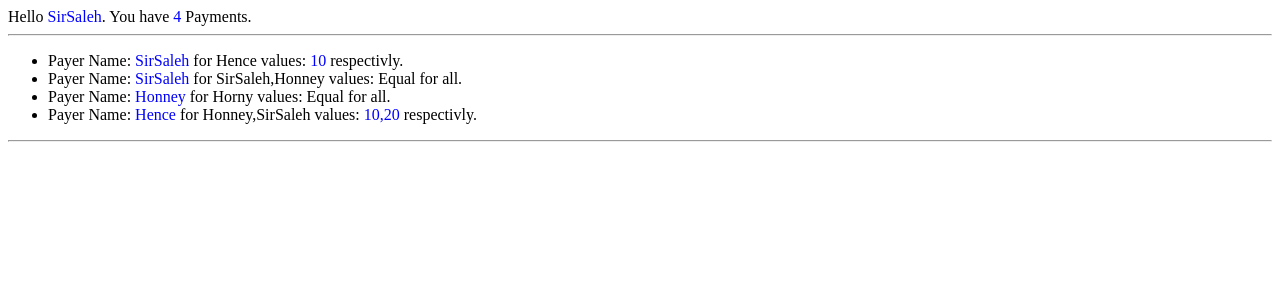
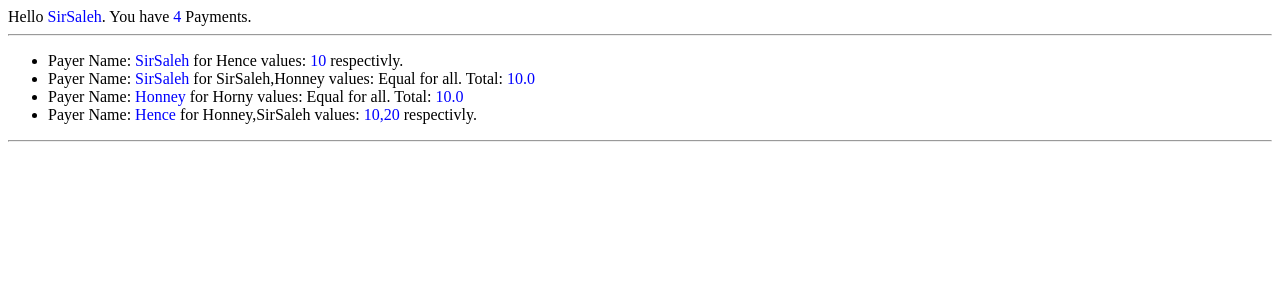
Before and after one commit to SirSaleh/dongy, a Django app: a page that uses dongycosts/templates/lists.html in a window 1280 px wide. Shown: the top 300 px of the page. Run offline with Django 3.2, Linux system fonts and the light colour scheme; a user stored in the database is signed in; data comes from the database, SQL or seed files in the repository.

Commit message:
Cost amount for equal payments added to list template

```diff
--- a/dongycosts/templates/lists.html
+++ b/dongycosts/templates/lists.html
@@ -17,7 +17,7 @@
         {% if usercost.FriendShare != None %}
           <span style="color:blue;"> {{ usercost.FriendShare }} </span> respectivly.
         {% else %}
-          Equal for all.
+          Equal for all. Total: <span style="color:blue;"> {{ usercost.CostAmount }} <span>
         {% endif %}
       </li>
     {% endfor%}
```
